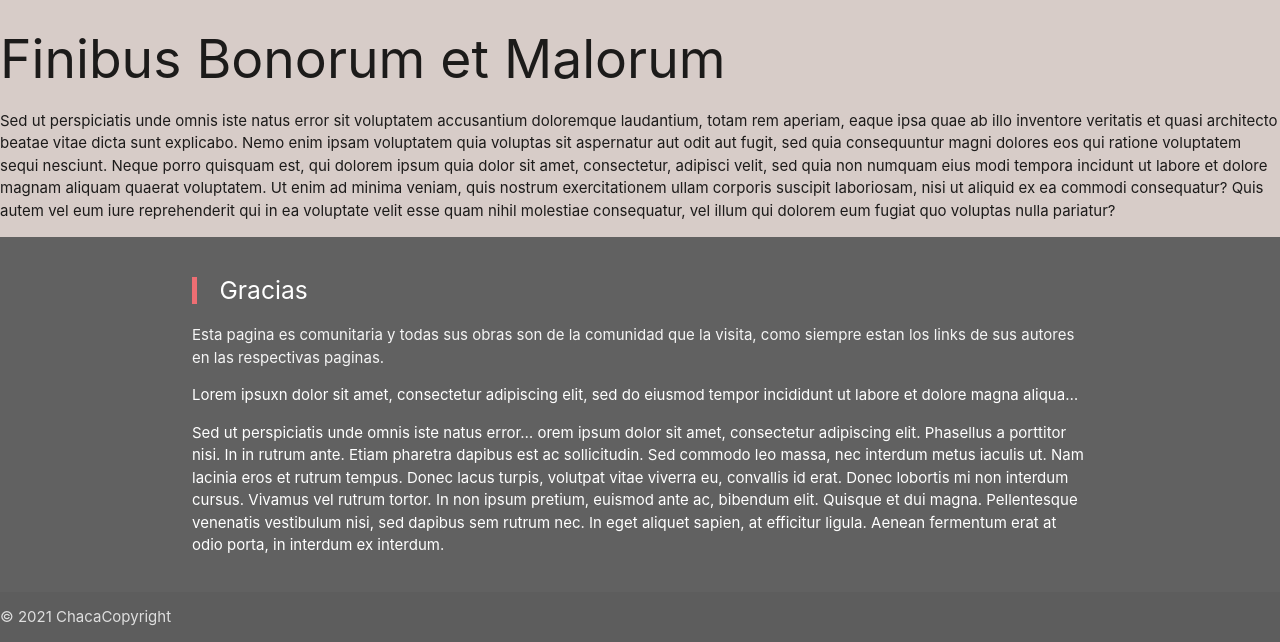
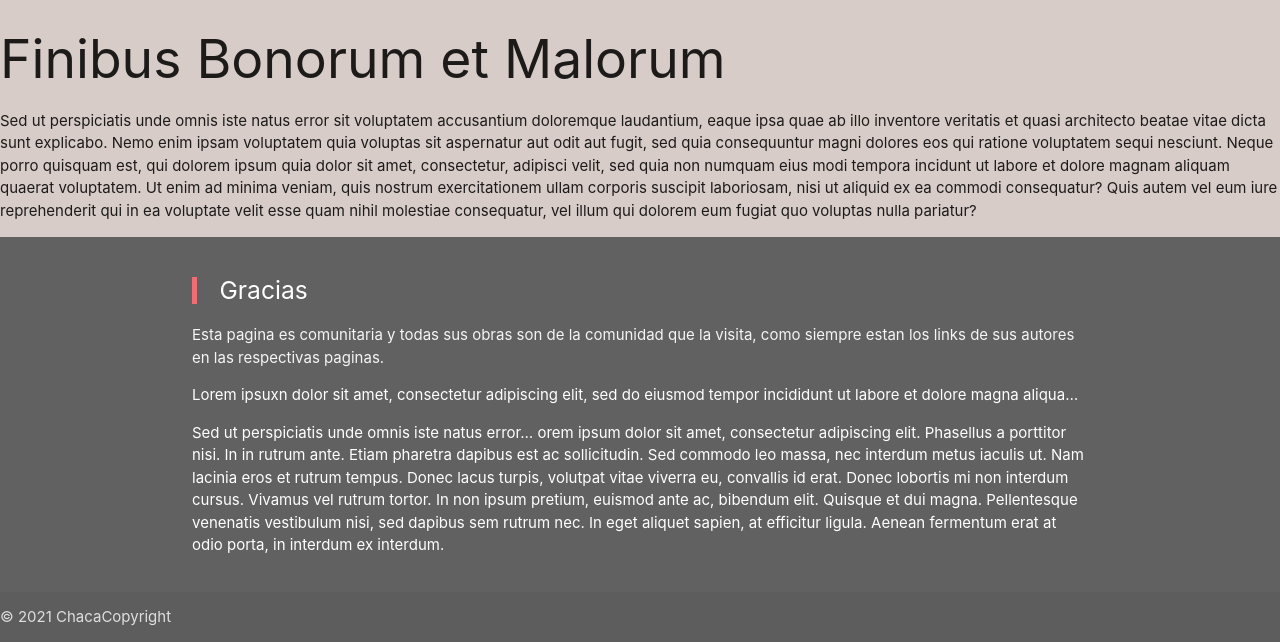
Before and after one commit to FaQP/git-inicial-rocketcode, a plain HTML site: page index.html in a window 1280 px wide. Shown: the part 1245-1887 px from the top of the page. Drawn offline with nearby package versions, Linux system fonts and the light colour scheme.

```diff
--- a/index.html
+++ b/index.html
@@ -40,7 +40,7 @@
             </div>
             <hr/>
             <h2>Finibus Bonorum et Malorum</h2>
-            <p>Sed ut perspiciatis unde omnis iste natus error sit voluptatem accusantium doloremque laudantium, totam rem aperiam, eaque ipsa quae ab illo inventore veritatis et quasi architecto beatae vitae dicta sunt explicabo. Nemo enim ipsam voluptatem quia voluptas sit aspernatur aut odit aut fugit, sed quia consequuntur magni dolores eos qui ratione voluptatem sequi nesciunt. Neque porro quisquam est, qui dolorem ipsum quia dolor sit amet, consectetur, adipisci velit, sed quia non numquam eius modi tempora incidunt ut labore et dolore magnam aliquam quaerat voluptatem. Ut enim ad minima veniam, quis nostrum exercitationem ullam corporis suscipit laboriosam, nisi ut aliquid ex ea commodi consequatur? Quis autem vel eum iure reprehenderit qui in ea voluptate velit esse quam nihil molestiae consequatur, vel illum qui dolorem eum fugiat quo voluptas nulla pariatur?</p>
+            <p>Sed ut perspiciatis unde omnis iste natus error sit voluptatem accusantium doloremque laudantium, eaque ipsa quae ab illo inventore veritatis et quasi architecto beatae vitae dicta sunt explicabo. Nemo enim ipsam voluptatem quia voluptas sit aspernatur aut odit aut fugit, sed quia consequuntur magni dolores eos qui ratione voluptatem sequi nesciunt. Neque porro quisquam est, qui dolorem ipsum quia dolor sit amet, consectetur, adipisci velit, sed quia non numquam eius modi tempora incidunt ut labore et dolore magnam aliquam quaerat voluptatem. Ut enim ad minima veniam, quis nostrum exercitationem ullam corporis suscipit laboriosam, nisi ut aliquid ex ea commodi consequatur? Quis autem vel eum iure reprehenderit qui in ea voluptate velit esse quam nihil molestiae consequatur, vel illum qui dolorem eum fugiat quo voluptas nulla pariatur?</p>
         </main>
         <footer class="page-footer grey darken-2" class="row">
             <div class="container">
```
